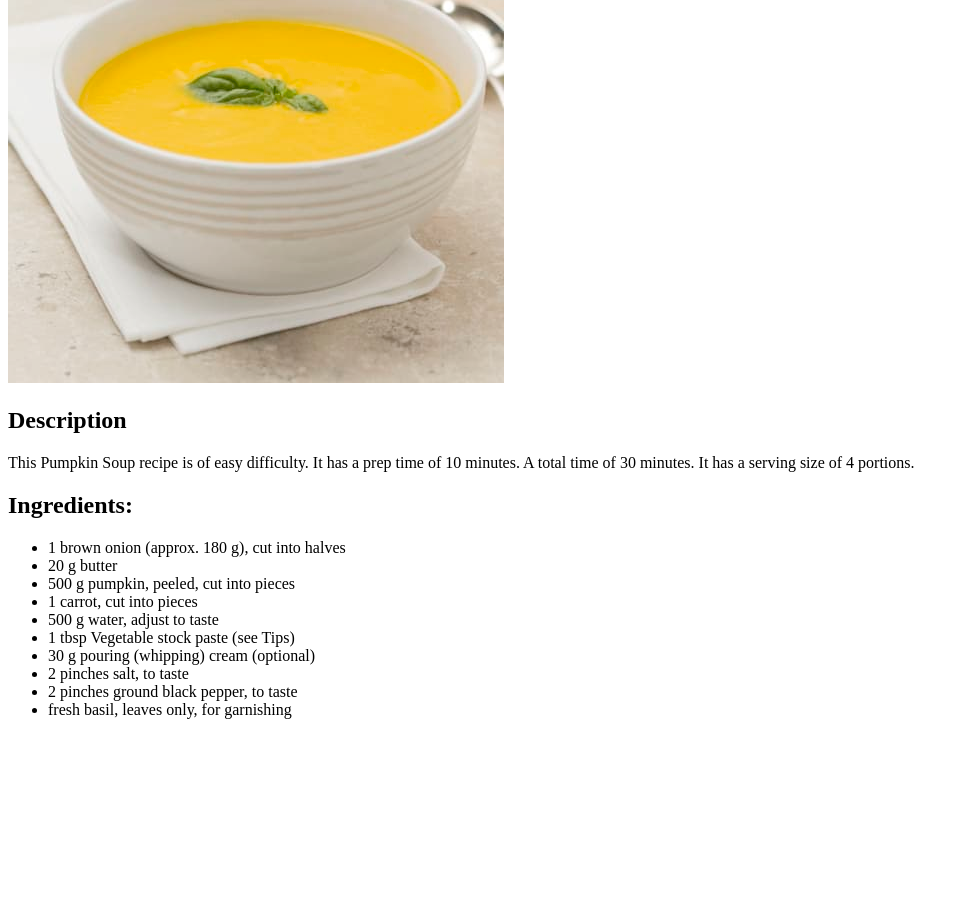
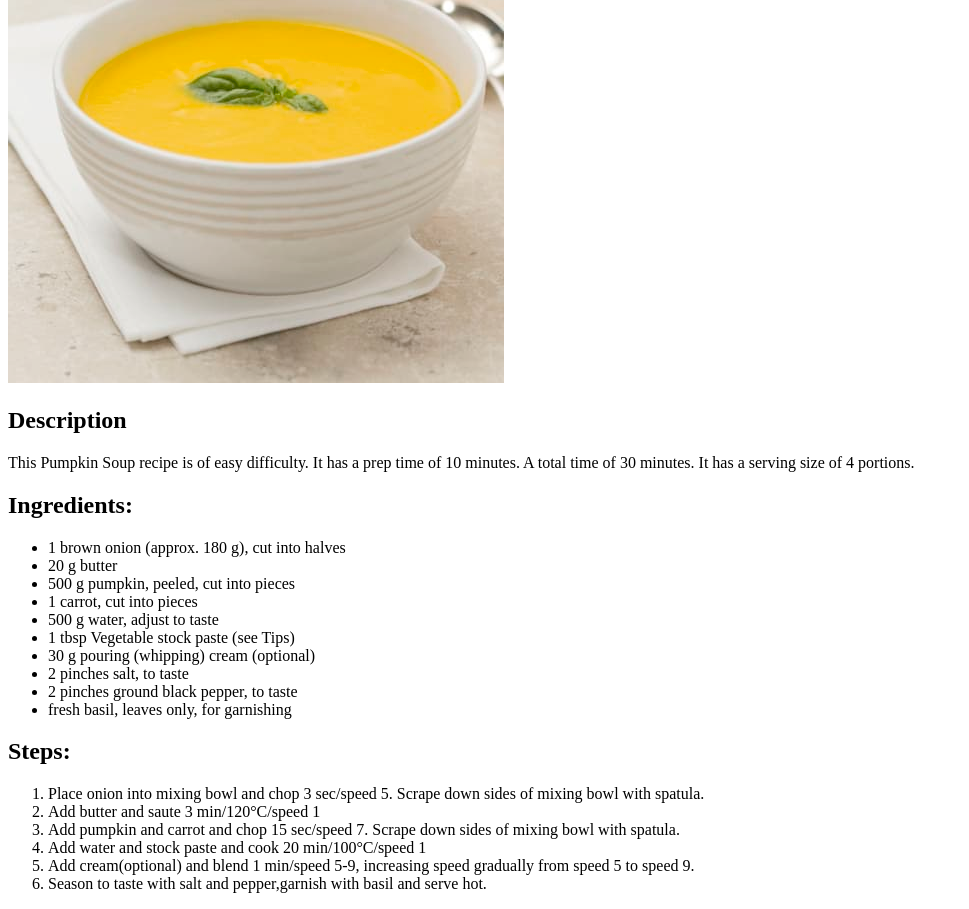
Before and after one commit to LachlanSTT/odin-recipies, a plain HTML site: page recipes/pumpkin-soup.html in a window 1280 px wide. Shown: the part 225-1134 px from the top of the page, without its empty margins (0-969 px from the left). Before the commit the page ends 960 px from the top, so only its background shows below. Drawn offline with Linux system fonts and the light colour scheme.

Commit message:
modified:   pumpkin-soup.html     added ordered list containing steps

```diff
--- a/recipes/pumpkin-soup.html
+++ b/recipes/pumpkin-soup.html
@@ -31,6 +31,19 @@
             <li>fresh basil, leaves only, for garnishing</li>
         </ul>
 
+    <h2> Steps:</h2>
+        <ol>
+            <li>Place onion into mixing bowl and chop 3 sec/speed 5. Scrape down sides of
+                mixing bowl with spatula.</li>
+            <li>Add butter and saute 3 min/120°C/speed 1</li>
+            <li>Add pumpkin and carrot and chop 15 sec/speed 7. Scrape down sides
+                of  mixing bowl with spatula.</li>
+            <li>Add water and stock paste and cook 20 min/100°C/speed 1</li>
+            <li>Add cream(optional) and blend 1 min/speed 5-9, increasing speed gradually
+                from speed 5 to speed 9.</li>
+            <li>Season to taste with salt and pepper,garnish with basil and serve hot.</li>
+        </ol>
+
 </body>
 
 </html>
```
